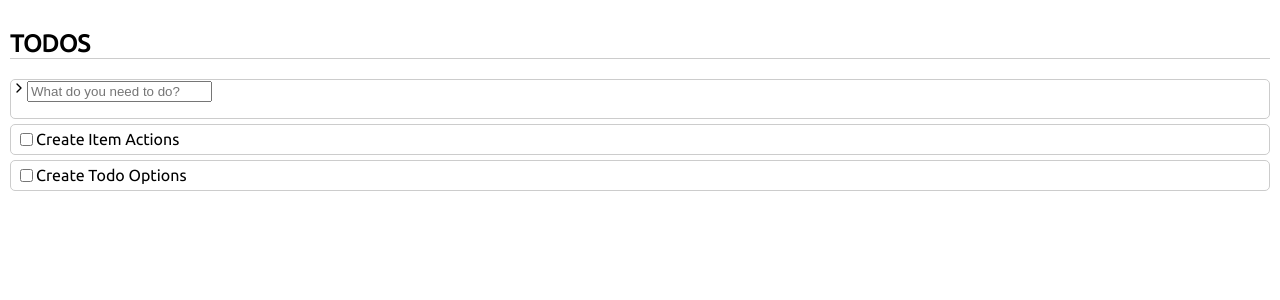
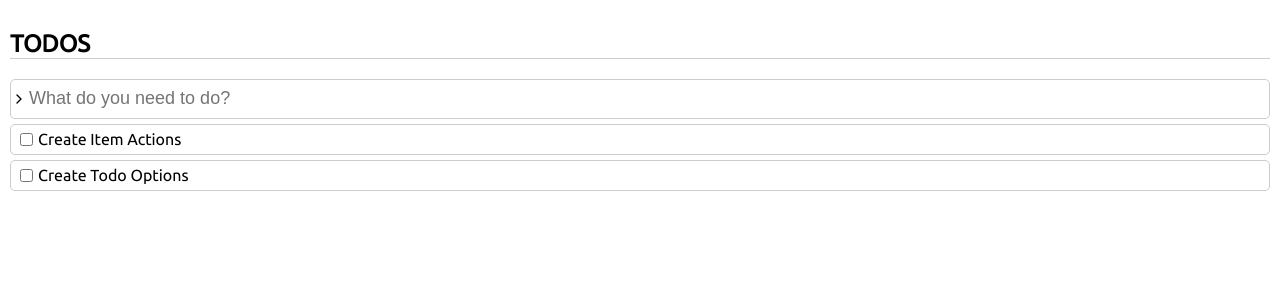
Before and after one commit to fpaguiar/react-p, a React app: page / in a window 1280 px wide. Shown: the top 300 px of the page. Built offline with nearby package versions, Linux system fonts and the light colour scheme; the HTML template or start-up script is replaced by a standard one.

Commit message:
fix some styles

```diff
--- a/src/components/Input/index.tsx
+++ b/src/components/Input/index.tsx
@@ -1,12 +1,12 @@
 import React from 'react';
-import {Wrapper} from './styles';
+import {TodoInput, Wrapper} from './styles';
 import {FiChevronRight} from 'react-icons/fi';
 
 const Input = () => {
   return (
     <Wrapper>
       <FiChevronRight />
-      <input type="text" placeholder="What do you need to do?"/>
+      <TodoInput type="text" placeholder="What do you need to do?"/>
     </Wrapper>
   );
 };
--- a/src/components/Input/styles.tsx
+++ b/src/components/Input/styles.tsx
@@ -1,8 +1,18 @@
 import styled from 'styled-components';
 
 export const Wrapper = styled.div`
+  align-items: center;
+  border-radius: 5px;
+  border: 1px solid #CCC;
+  display: flex;
+  height: 40px;
   width: 100%;
-  min-height: 40px;
-  border: 1px solid #CCC;
+`;
+
+export const TodoInput = styled.input`
+  border: none;
   border-radius: 5px;
+  flex: 1;
+  font-size: 18px;
+  height: 100%;
 `;
--- a/src/components/Item/index.tsx
+++ b/src/components/Item/index.tsx
@@ -1,5 +1,5 @@
 import React from 'react';
-import {Wrapper, Content} from './styles';
+import {Wrapper, CheckBox, Content} from './styles';
 
 type ItemProps = {
   title: string;
@@ -9,7 +9,7 @@ const Item = ({title}: ItemProps) => {
   return (
     <Wrapper>
       <Content>
-        <input type="checkbox" />
+        <CheckBox type="checkbox" />
         <span>{title}</span>
       </Content>
     </Wrapper>
--- a/src/components/Item/styles.ts
+++ b/src/components/Item/styles.ts
@@ -11,3 +11,7 @@ export const Content = styled.div`
   display: flex;
   align-items: center;
 `;
+
+export const CheckBox = styled.input`
+  margin-right: 5px;
+`;
```
